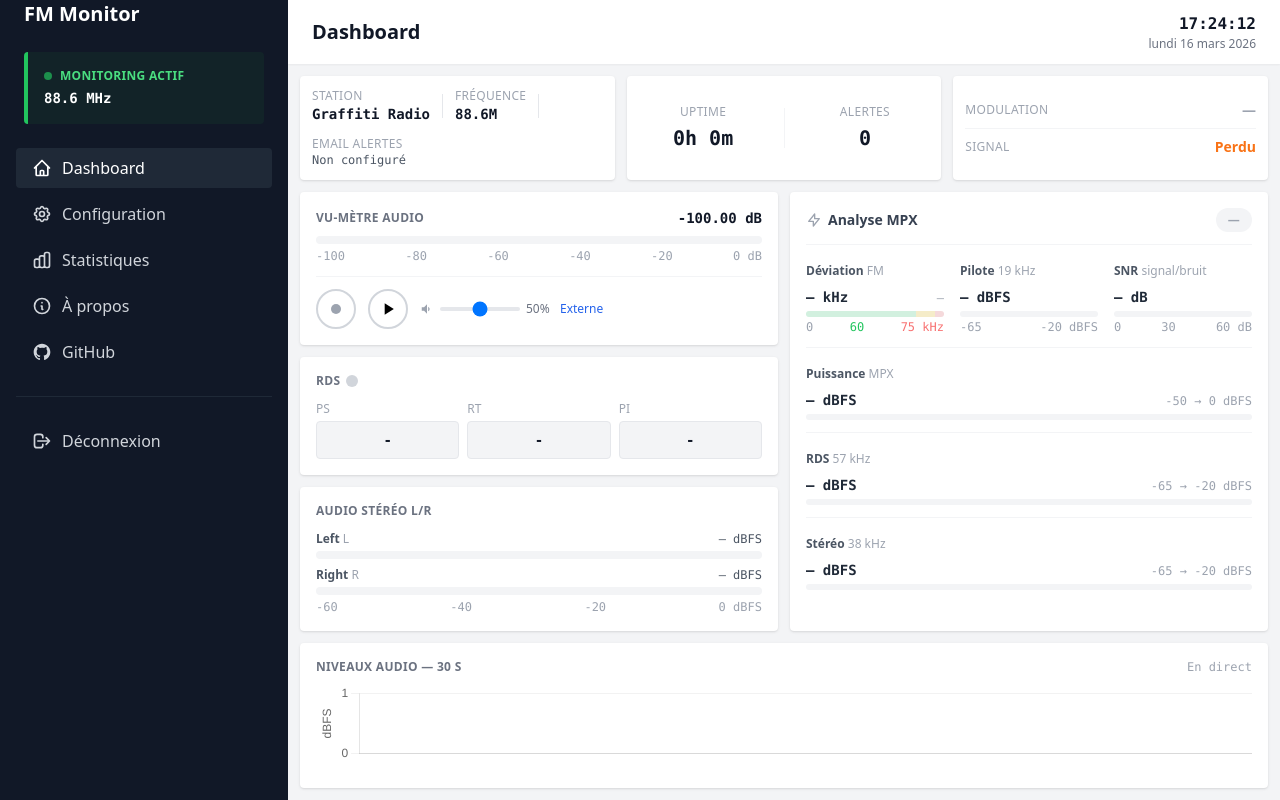
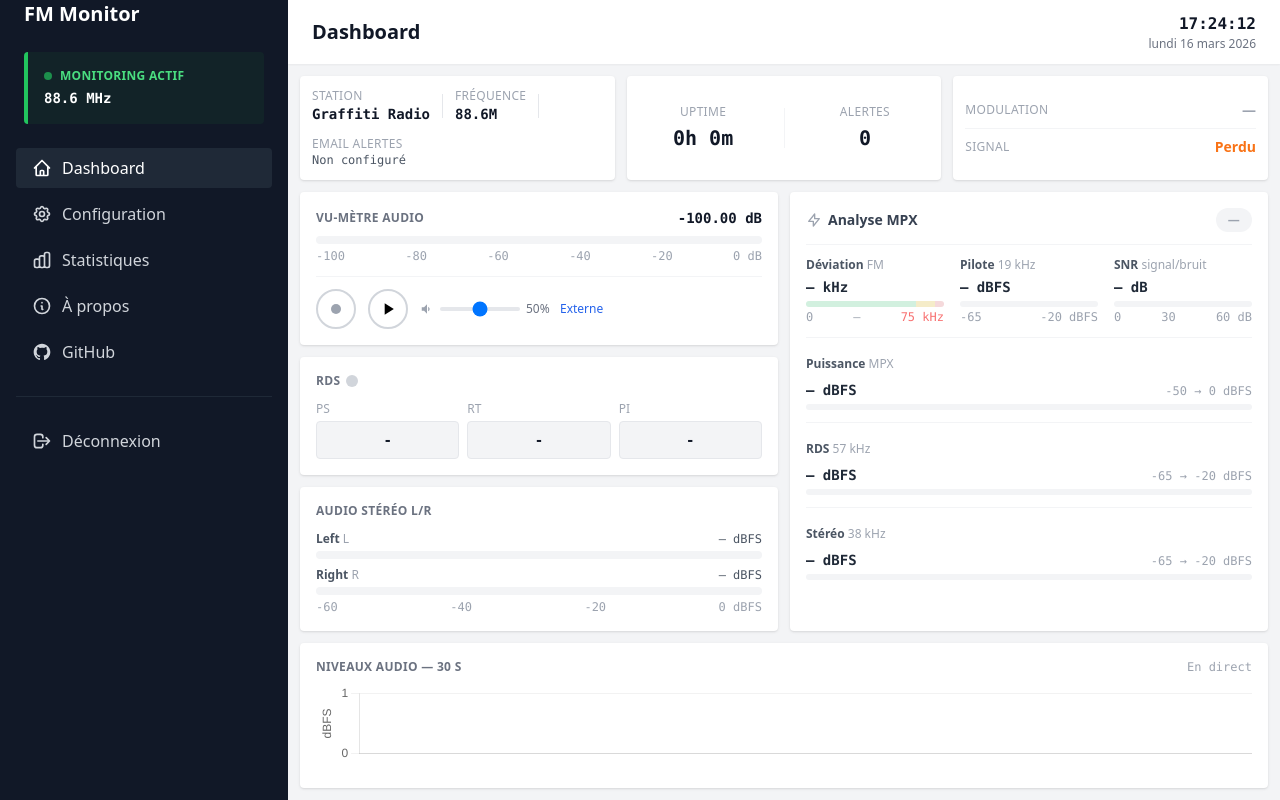
Before and after one commit to LyonelB/fm-monitor, a Flask app: page / in a window 1280 px wide. Run offline with Flask 3, Linux system fonts and the light colour scheme; the visitor is signed in with stand-in values (Sample User, id 1); data that the repository does not hold is empty; some libraries are stand-ins or nearby versions.

Commit message:
fix: alignement dashboard MPX — valeurs et VU-mètres uniformes
- Taille de texte uniforme sur toute la ligne Déviation/Pilote/SNR
  (le JS appliquait text-2xl sur la valeur déviation)
- Hauteurs fixes label (h-4) et valeur (h-5) sur les 3 colonnes
  pour aligner les VU-mètres horizontalement
- RMS déviation intégré dans la graduation sous la barre

```diff
--- a/templates/index.html
+++ b/templates/index.html
@@ -308,12 +308,11 @@
 
               <!-- Déviation FM -->
               <div>
-                <div class="mb-1.5">
+                <div class="h-4 flex items-center mb-1">
                   <span class="text-xs font-semibold text-gray-600">Déviation <span class="font-normal text-gray-400">FM</span></span>
                 </div>
-                <div class="flex justify-between items-baseline mb-1">
+                <div class="h-5 flex items-baseline mb-1">
                   <div class="text-sm font-mono font-semibold text-gray-800" id="mpx-dev-peak">— kHz</div>
-                  <div class="text-xs font-mono text-gray-400" id="mpx-dev-rms">—</div>
                 </div>
                 <div class="h-1.5 rounded bg-gray-100 overflow-hidden relative">
                   <div class="absolute inset-0 flex">
@@ -325,16 +324,18 @@
                     style="background:#22c55e"></div>
                 </div>
                 <div class="flex justify-between text-xs text-gray-400 font-mono mt-0.5">
-                  <span>0</span><span class="text-green-500">60</span><span class="text-red-400">75 kHz</span>
+                  <span>0</span><span id="mpx-dev-rms" class="text-center">—</span><span class="text-red-400">75 kHz</span>
                 </div>
               </div>
 
               <!-- Pilote 19 kHz -->
               <div>
-                <div class="mb-1.5">
+                <div class="h-4 flex items-center mb-1">
                   <span class="text-xs font-semibold text-gray-600">Pilote <span class="font-normal text-gray-400">19 kHz</span></span>
                 </div>
-                <div class="text-sm font-mono font-semibold text-gray-800 mb-1" id="mpx-val-pilot">— dBFS</div>
+                <div class="h-5 flex items-baseline mb-1">
+                  <div class="text-sm font-mono font-semibold text-gray-800" id="mpx-val-pilot">— dBFS</div>
+                </div>
                 <div class="h-1.5 rounded bg-gray-100 overflow-hidden">
                   <div id="mpx-bar-pilot" class="h-full w-0 rounded bg-green-400 transition-all duration-200"></div>
                 </div>
@@ -345,10 +346,12 @@
 
               <!-- SNR -->
               <div>
-                <div class="mb-1.5">
+                <div class="h-4 flex items-center mb-1">
                   <span class="text-xs font-semibold text-gray-600">SNR <span class="font-normal text-gray-400">signal/bruit</span></span>
                 </div>
-                <div class="text-sm font-mono font-semibold text-gray-800 mb-1" id="mpx-val-snr">— dB</div>
+                <div class="h-5 flex items-baseline mb-1">
+                  <div class="text-sm font-mono font-semibold text-gray-800" id="mpx-val-snr">— dB</div>
+                </div>
                 <div class="h-1.5 rounded bg-gray-100 overflow-hidden">
                   <div id="mpx-bar-snr" class="h-full w-0 rounded transition-all duration-200" style="background:#22c55e"></div>
                 </div>
@@ -728,13 +731,13 @@
       }
       updateDevMeter(devPeak);
       if (devEl)  devEl.textContent  = devPeak.toFixed(1) + ' kHz';
-      if (rmsEl)  rmsEl.textContent  = 'RMS : ' + devRms.toFixed(1) + ' kHz';
+      if (rmsEl)  rmsEl.textContent  = devRms.toFixed(1) + ' kHz';
 
       // Couleur valeur peak selon zone
       if (devEl) {
-        if (devPeak > 75)      devEl.className = 'text-2xl font-bold font-mono text-red-600';
-        else if (devPeak > 70) devEl.className = 'text-2xl font-bold font-mono text-yellow-500';
-        else                   devEl.className = 'text-2xl font-bold font-mono text-gray-900';
+        if (devPeak > 75)      devEl.className = 'text-sm font-mono font-semibold text-red-600';
+        else if (devPeak > 70) devEl.className = 'text-sm font-mono font-semibold text-yellow-500';
+        else                   devEl.className = 'text-sm font-mono font-semibold text-gray-800';
       }
 
       // ── Puissance MPX ──────────────────────────────────────
```
